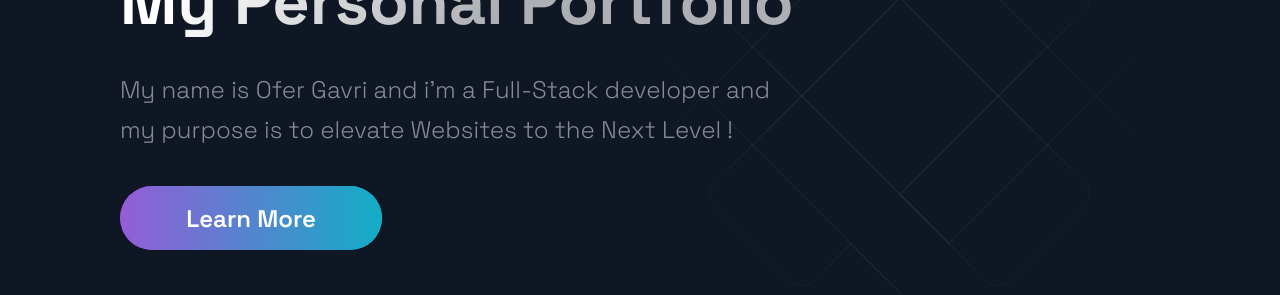
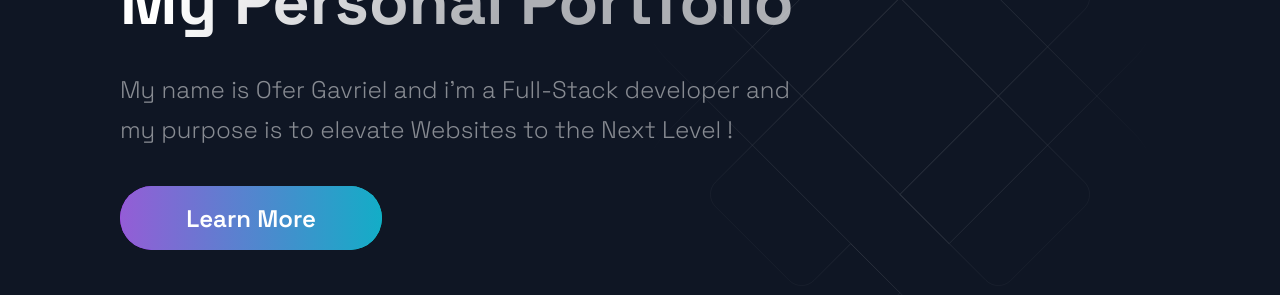
Before and after one commit to oferGavrilov/My-portfolio, a Next.js app: page / in a window 1280 px wide. Shown: the part 276-571 px from the top of the page. Built offline with nearby package versions, Linux system fonts and the light colour scheme.

Commit message:
Update Hero.js

```diff
--- a/src/components/Hero/Hero.js
+++ b/src/components/Hero/Hero.js
@@ -12,7 +12,7 @@ const Hero = () => (
         My Personal Portfolio
       </SectionTitle>
       <SectionText>
-        My name is Ofer Gavri and i'm a Full-Stack developer and my purpose is to elevate Websites to the Next Level !
+        My name is Ofer Gavriel and i'm a Full-Stack developer and my purpose is to elevate Websites to the Next Level !
       </SectionText>
       <Button onClick={() => window.location = 'https://github.com/oferGavrilov'}>Learn More</Button>
     </LeftSection>
```
